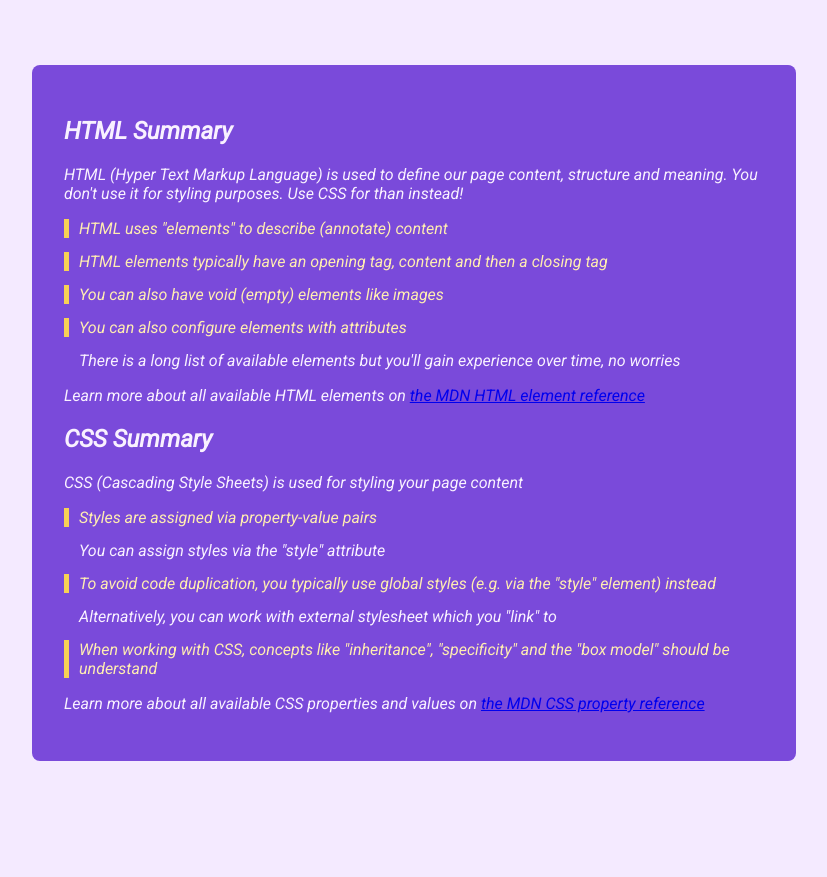
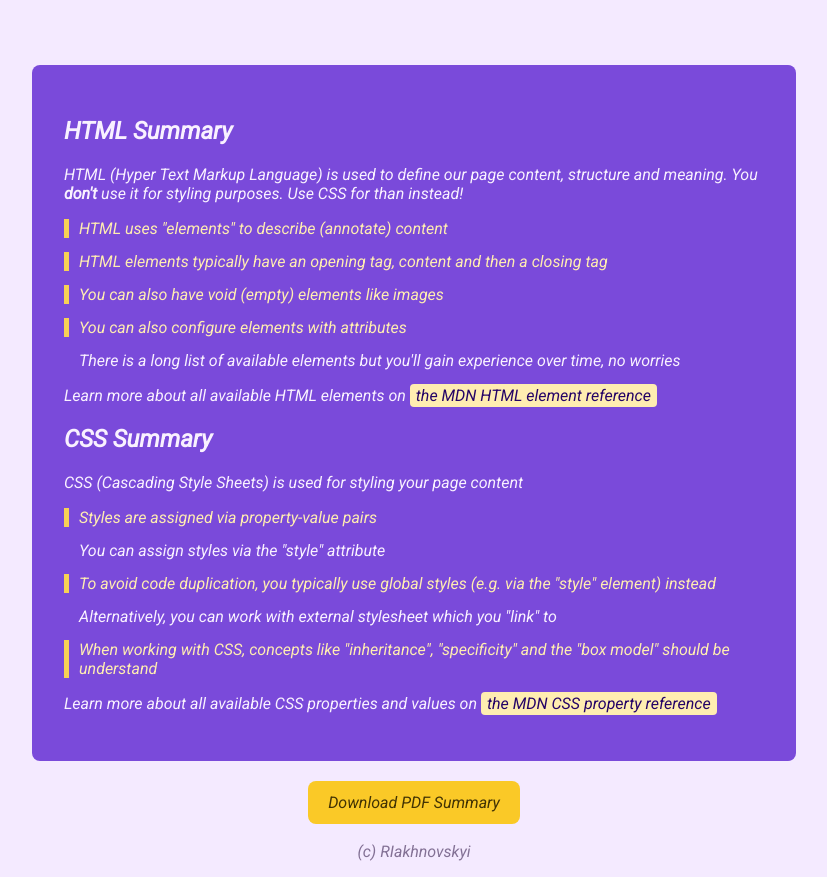
Before and after one commit to Yahnovskiy/Yahnovskiy.github.io, a plain HTML site: page index.html in a window 1280 px wide. Shown: the part 338-1215 px from the top of the page, without its empty margins (226-1053 px from the left). Before the commit the page ends 1131 px from the top, so only its background shows below. Drawn offline with Linux system fonts and the light colour scheme; files that its build step writes are made by us from their sources; files whose address does not match are found by name.

Commit message:
completing the project

```diff
--- a/index.html
+++ b/index.html
@@ -17,11 +17,12 @@
       <img src="html-css.png" alt="HTML & CSS Logos" />
     </header>
     <main>
+      <section>
         <h2>HTML Summary</h2>
         <p>
           HTML (Hyper Text Markup Language) is used to define our page content,
-        structure and meaning. You don't use it for styling purposes. Use CSS
-        for than instead!
+          structure and meaning. You <strong>don't</strong> use it
+          for styling purposes. Use CSS for than instead!
         </p>
         <ul>
           <li class="extra-important">
@@ -50,6 +51,9 @@
             href="https://developer.mozilla.org/en-US/docs/Web/HTML/Element"
             >the MDN HTML element reference</a
           >
+      </section>
+
+      <section>
       </p>
       <h2>CSS Summary</h2>
       <p>CSS (Cascading Style Sheets) is used for styling your page content</p>
@@ -80,7 +84,17 @@
           >the MDN CSS property reference</a
         >
       </p>
+      </section>
     </main>
-    <footer></footer>
+    <footer>
+      <a
+        href="html-css-basics-summary.pdf"
+        id="button"
+        target="_blank"
+        rel="noopener"
+        >Download PDF Summary</a
+      >
+      <p>(c) RIakhnovskyi</p>
+    </footer>
   </body>
 </html>
--- a/styles.css
+++ b/styles/styles.css
@@ -38,7 +38,44 @@ li {
   border-left: 5px solid transparent;
 }
 
+a {
+  text-decoration: none;
+  color: rgb(36, 3, 102);
+  background-color: rgb(255, 237, 177);
+  padding: 2px 6px;
+  border-radius: 4px;
+}
+
+a:hover,
+a:active {
+  background-color: rgb(250, 201, 39);
+}
+
+footer {
+  text-align: center;
+}
+
+footer p {
+  color: rgb(131, 113, 149);
+  margin-top: 30px;
+}
+
+footer a {
+  padding: 12px 20px;
+  border-radius: 8px;
+  background-color: rgb(250, 201, 39);
+  color: rgb(66, 51, 4);
+}
+
+footer a:hover footer a:active {
+  background-color: rgb(255, 186, 58);
+}
+
 .extra-important {
   color: rgb(255, 237, 177);
   border-color: rgb(247, 209, 85);
 }
+
+.highlight {
+  font-weight: 900;
+}
```
Also changed, not shown: images/html-css.png (renamed from html-css.png), 2 other files. Lines whose indentation alone changed are shown as unchanged.
